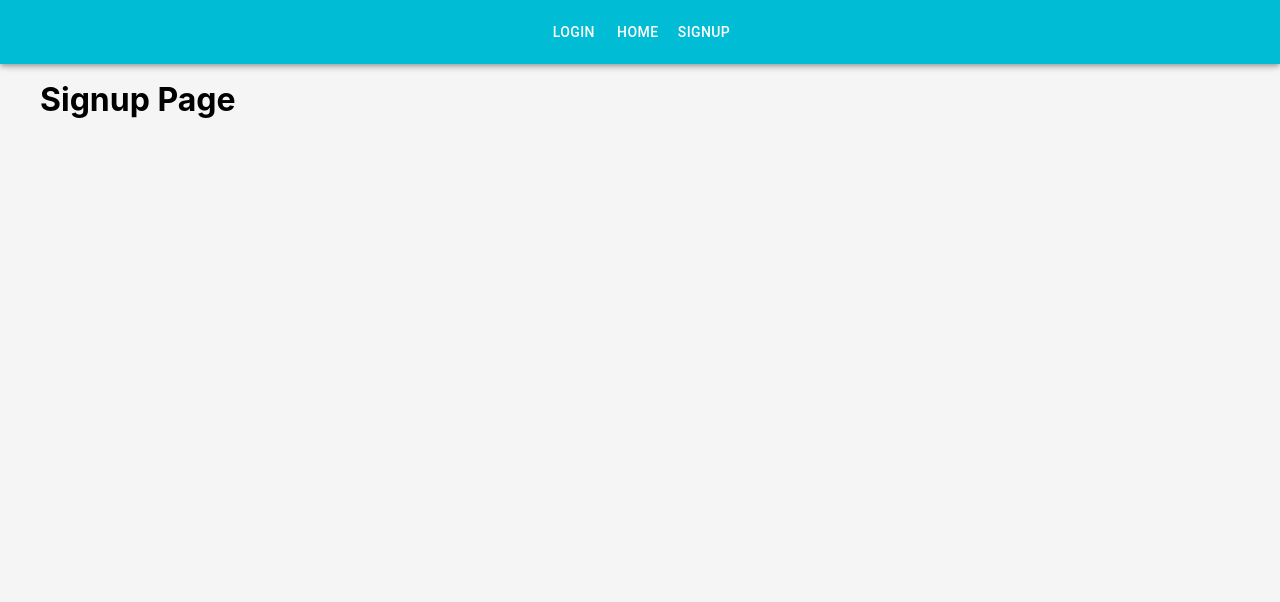
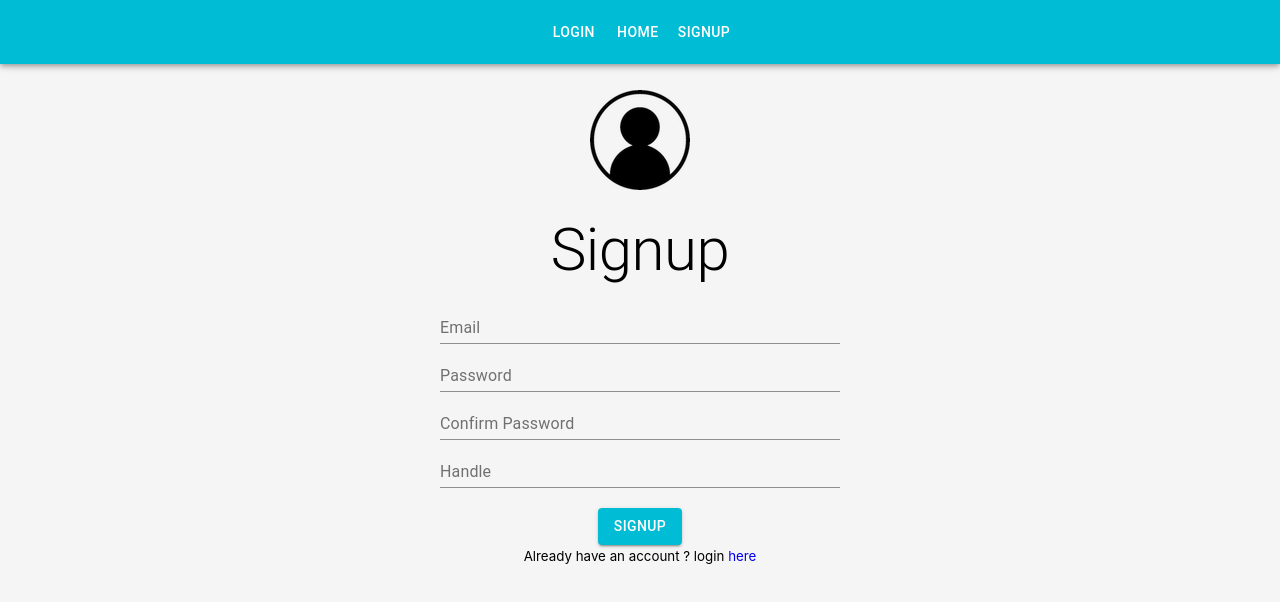
Before and after one commit to kamrulhossain5/socialmedia-app, a React (Create React App) app: page /signup in a window 1280 px wide. Shown: the top 602 px of the page. Built offline with nearby package versions, Linux system fonts and the light colour scheme.

Commit message:
Created the signup form and fetched the id token on startup

```diff
--- a/package.json
+++ b/package.json
@@ -9,6 +9,7 @@
     "@testing-library/user-event": "^7.2.1",
     "axios": "^0.19.2",
     "dayjs": "^1.8.28",
+    "jwt-decode": "^2.2.0",
     "react": "^16.13.1",
     "react-dom": "^16.13.1",
     "react-router-dom": "^5.2.0",
--- a/src/App.js
+++ b/src/App.js
@@ -3,34 +3,31 @@ import { BrowserRouter as Router, Route, Switch } from "react-router-dom";
 import "./App.css";
 import { ThemeProvider } from "@material-ui/core/styles";
 import { createMuiTheme } from "@material-ui/core/styles";
+import themeFile from "./util/theme";
+import jwtDecode from "jwt-decode";
 
 // Components
 import Navbar from "./components/Navbar";
+import AuthRoute from "./util/AuthRoute";
 
 // Pages
 import home from "./pages/home";
 import login from "./pages/login";
 import signup from "./pages/signup";
 
-const theme = createMuiTheme({
-  palette: {
-    primary: {
-      light: "#33c9dc",
-      main: "#00bcd4",
-      dark: "#008394",
-      contrastText: "#fff"
-    },
-    secondary: {
-      light: "#ff6333",
-      main: "#ff3d00",
-      dark: "#b22a00",
-      contrastText: "#fff"
-    }
-  },
-  typography: {
-    useNextVariants: true
+const theme = createMuiTheme(themeFile);
+
+let authenticated;
+const token = localStorage.FBIdToken;
+if (token) {
+  const decodedToken = jwtDecode(token);
+  if (decodedToken.exp * 1000 < Date.now()) {
+    window.location.href = "/login";
+    authenticated = false;
+  } else {
+    authenticated = true;
   }
-});
+}
 
 class App extends Component {
   render() {
@@ -42,8 +39,18 @@ class App extends Component {
             <div className="container">
               <Switch>
                 <Route exact path="/" component={home} />
-                <Route exact path="/login" component={login} />
-                <Route exact path="/signup" component={signup} />
+                <AuthRoute
+                  exact
+                  path="/login"
+                  component={login}
+                  authenticated={authenticated}
+                />
+                <AuthRoute
+                  exact
+                  path="/signup"
+                  component={signup}
+                  authenticated={authenticated}
+                />
               </Switch>
             </div>
           </Router>
--- a/src/pages/login.js
+++ b/src/pages/login.js
@@ -10,34 +10,11 @@ import Grid from "@material-ui/core/Grid";
 import Typography from "@material-ui/core/Typography";
 import TextField from "@material-ui/core/TextField";
 import Button from "@material-ui/core/Button";
-import CircularProgress from '@material-ui/core/CircularProgress';
+import CircularProgress from "@material-ui/core/CircularProgress";
 
-const styles = {
-  form: {
-    textAlign: "center"
-  },
-  image: {
-    margin: "20px auto 20px auto"
-  },
-  pageTitle: {
-    margin: "10px auto 10px auto"
-  },
-  textField: {
-    margin: "10px auto 10px auto"
-  },
-  button: {
-    marginTop: 20,
-    position: 'relative'
-  },
-  customError: {
-    color: "red",
-    fontSize: "0.8rem",
-    marginTop: 10
-  },
-  progress: {
-      position: 'absolute'
-  }
-};
+const styles = theme => ({
+  ...theme.spreadThis
+});
 
 class login extends Component {
   constructor() {
@@ -62,6 +39,7 @@ class login extends Component {
       .post("/login", userData)
       .then(res => {
         console.log(res.data);
+        localStorage.setItem("FBIdToken", `Bearer ${res.data.token}`);
         this.setState({
           loading: false
         });
@@ -129,7 +107,7 @@ class login extends Component {
             >
               Login
               {loading && (
-                  <CircularProgress size={30} className={classes.progress}/>
+                <CircularProgress size={30} className={classes.progress} />
               )}
             </Button>
             <br />
--- a/src/pages/signup.js
+++ b/src/pages/signup.js
@@ -1,13 +1,157 @@
-import React, { Component } from 'react'
+import React, { Component } from "react";
+import withStyles from "@material-ui/core/styles/withStyles";
+import PropTypes from "prop-types";
+import AppIcon from "../images/login-icon.png";
+import axios from "axios";
+import { Link } from "react-router-dom";
+
+// MUI Stuff
+import Grid from "@material-ui/core/Grid";
+import Typography from "@material-ui/core/Typography";
+import TextField from "@material-ui/core/TextField";
+import Button from "@material-ui/core/Button";
+import CircularProgress from "@material-ui/core/CircularProgress";
+
+const styles = theme => ({
+  ...theme.spreadThis
+});
 
 class signup extends Component {
-    render() {
-        return (
-            <div>
-                <h1>Signup Page</h1>
-            </div>
-        )
-    }
+  constructor() {
+    super();
+    this.state = {
+      email: "",
+      password: "",
+      confirmPassword: "",
+      handle: "",
+      loading: false,
+      errors: {}
+    };
+  }
+  handleSubmit = event => {
+    event.preventDefault();
+    this.setState({
+      loading: true
+    });
+    const newUserData = {
+      email: this.state.email,
+      password: this.state.password,
+      confirmPassword: this.state.confirmPassword,
+      handle: this.state.handle
+    };
+    axios
+      .post("/signup", newUserData)
+      .then(res => {
+        console.log(res.data);
+        localStorage.setItem("FBIdToken", `Bearer ${res.data.token}`);
+        this.setState({
+          loading: false
+        });
+        this.props.history.push("/");
+      })
+      .catch(err => {
+        this.setState({
+          errors: err.response.data,
+          loading: false
+        });
+      });
+  };
+  handleChange = event => {
+    this.setState({
+      [event.target.name]: event.target.value
+    });
+  };
+  render() {
+    const { classes } = this.props;
+    const { errors, loading } = this.state;
+    return (
+      <Grid container className={classes.form}>
+        <Grid item sm />
+        <Grid item sm>
+          <img src={AppIcon} alt="lightbulb" className={classes.image} />
+          <Typography variant="h2" className={classes.pageTitle}>
+            Signup
+          </Typography>
+          <form noValidate onSubmit={this.handleSubmit}>
+            <TextField
+              id="email"
+              name="email"
+              type="email"
+              label="Email"
+              className={classes.TextField}
+              helperText={errors.email}
+              error={errors.email ? true : false}
+              value={this.state.email}
+              onChange={this.handleChange}
+              fullWidth
+            />
+            <TextField
+              id="password"
+              name="password"
+              type="password"
+              label="Password"
+              className={classes.TextField}
+              helperText={errors.password}
+              error={errors.password ? true : false}
+              value={this.state.password}
+              onChange={this.handleChange}
+              fullWidth
+            />
+            <TextField
+              id="confirmPassword"
+              name="confirmPassword"
+              type="password"
+              label="Confirm Password"
+              className={classes.TextField}
+              helperText={errors.confirmPassword}
+              error={errors.confirmPassword ? true : false}
+              value={this.state.confirmPassword}
+              onChange={this.handleChange}
+              fullWidth
+            />
+            <TextField
+              id="handle"
+              name="handle"
+              type="text"
+              label="Handle"
+              className={classes.TextField}
+              helperText={errors.handle}
+              error={errors.handle ? true : false}
+              value={this.state.handle}
+              onChange={this.handleChange}
+              fullWidth
+            />
+            {errors.general && (
+              <Typography variant="body2" className={classes.customError}>
+                {errors.general}
+              </Typography>
+            )}
+            <Button
+              type="submit"
+              variant="contained"
+              color="primary"
+              className={classes.button}
+              disabled={loading}
+            >
+              Signup
+              {loading && (
+                <CircularProgress size={30} className={classes.progress} />
+              )}
+            </Button>
+            <br />
+            <small>
+              Already have an account ? login <Link to="/login">here</Link>
+            </small>
+          </form>
+        </Grid>
+        <Grid item sm />
+      </Grid>
+    );
+  }
 }
 
-export default signup;
+signup.propTypes = {
+  classes: PropTypes.object.isRequired
+};
+
+export default withStyles(styles)(signup);
--- /dev/null
+++ b/src/util/AuthRoute.js
@@ -0,0 +1,13 @@
+import React from "react";
+import { Route, Redirect } from "react-router-dom";
+
+const AuthRoute = ({ component: Component, authenticated, ...rest }) => (
+  <Route
+    {...rest}
+    render={props =>
+      authenticated === true ? <Redirect to="/" /> : <Component {...props} />
+    }
+  />
+);
+
+export default AuthRoute;
--- /dev/null
+++ b/src/util/theme.js
@@ -0,0 +1,47 @@
+export default {
+  palette: {
+    primary: {
+      light: "#33c9dc",
+      main: "#00bcd4",
+      dark: "#008394",
+      contrastText: "#fff"
+    },
+    secondary: {
+      light: "#ff6333",
+      main: "#ff3d00",
+      dark: "#b22a00",
+      contrastText: "#fff"
+    }
+  },
+
+  // the object to be spread
+  spreadThis: {
+    typography: {
+      useNextVariants: true
+    },
+    form: {
+      textAlign: "center"
+    },
+    image: {
+      margin: "10px auto 10px auto"
+    },
+    pageTitle: {
+      margin: "10px auto 10px auto"
+    },
+    textField: {
+      margin: "10px auto 10px auto"
+    },
+    button: {
+      marginTop: 20,
+      position: "relative"
+    },
+    customError: {
+      color: "red",
+      fontSize: "0.8rem",
+      marginTop: 5
+    },
+    progress: {
+      position: "absolute"
+    }
+  }
+};
```
Also changed, not shown: 1 other file (tests, documents, lock files or other folders).
